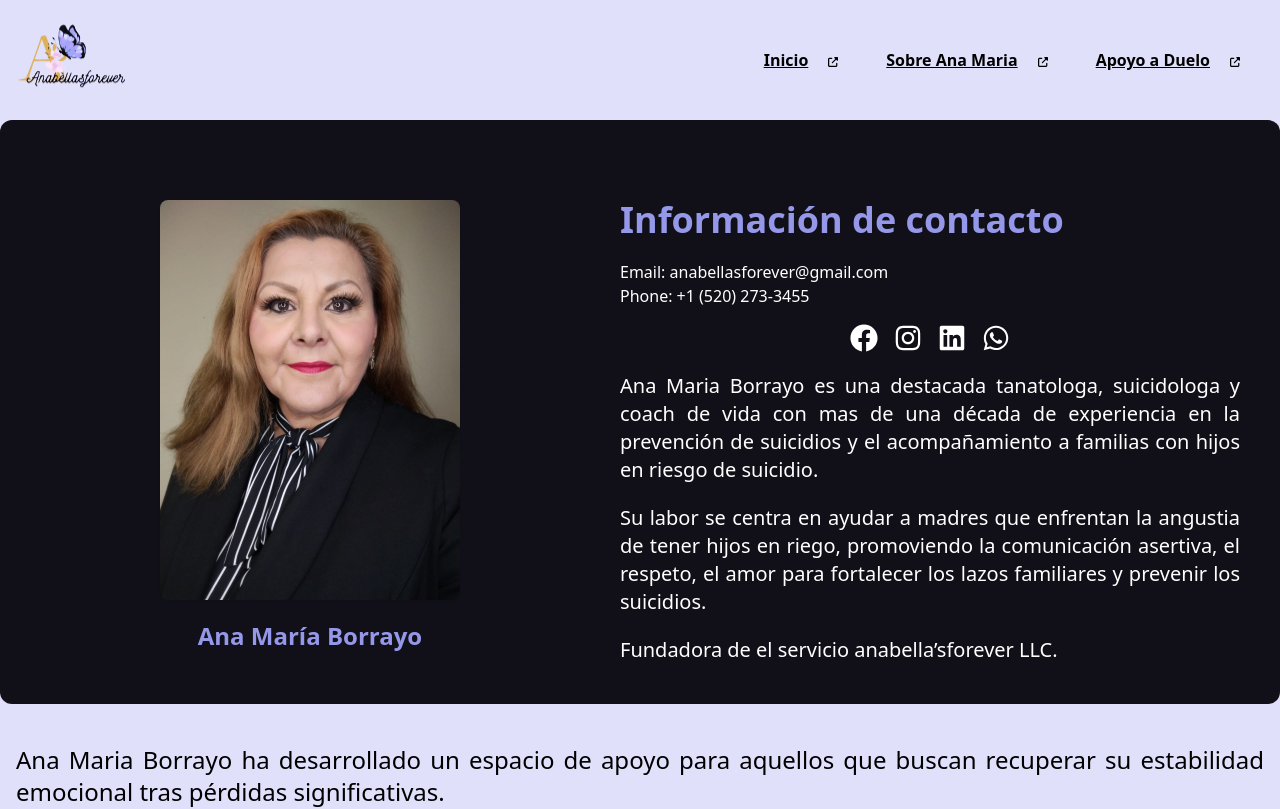
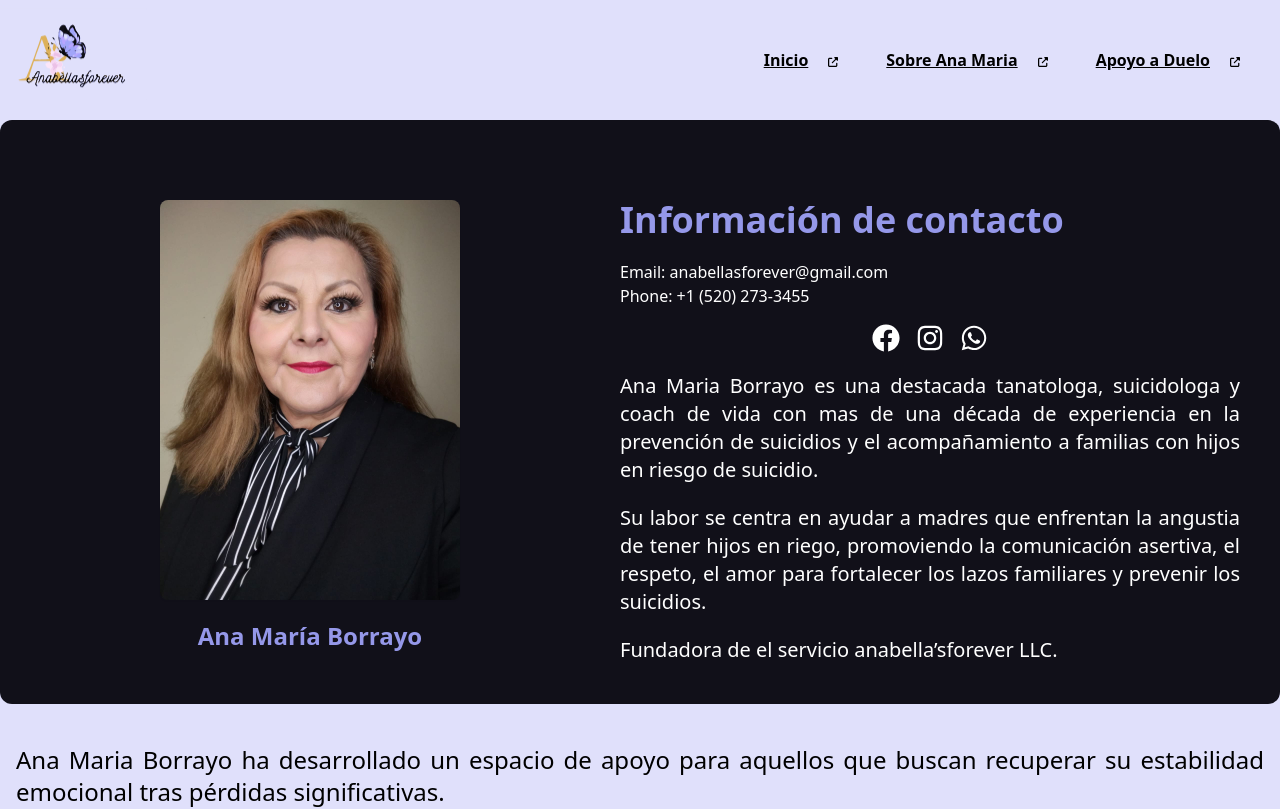
Before and after one commit to llanesleonardo/abellas4e, a React (Vite) app: page /about-me in a window 1280 px wide. Shown: the top 809 px of the page. Built offline with nearby package versions, Linux system fonts and the light colour scheme.

Commit message:
linkedin icon deleted

```diff
--- a/src/Views/Resume.jsx
+++ b/src/Views/Resume.jsx
@@ -132,7 +132,7 @@ const ResumePage = () => {
 
               <div className="flex space-x-4 mt-4 mx-auto">
                 <a
-                  href="https://facebook.com/"
+                  href="https://www.facebook.com/share/16ZvP7QJtz/"
                   target="_blank"
                   rel="noopener noreferrer"
                 >
@@ -142,22 +142,12 @@ const ResumePage = () => {
                   />
                 </a>
                 <a
-                  href="https://instagram.com/"
+                  href="https://www.instagram.com/anabellasforever/profilecard/?igsh=aGozeXB6bDRzcWs1"
                   target="_blank"
                   rel="noopener noreferrer"
                 >
                   <FaInstagram
                     className="text-white hover:text-[#E1306C]"
-                    size={28}
-                  />
-                </a>
-                <a
-                  href="https://linkedin.com/"
-                  target="_blank"
-                  rel="noopener noreferrer"
-                >
-                  <FaLinkedin
-                    className="text-white hover:text-[#0077B5]"
                     size={28}
                   />
                 </a>
```
